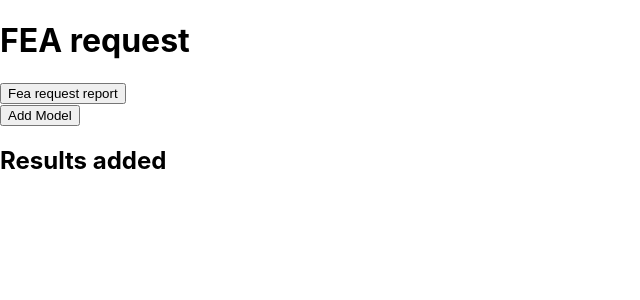
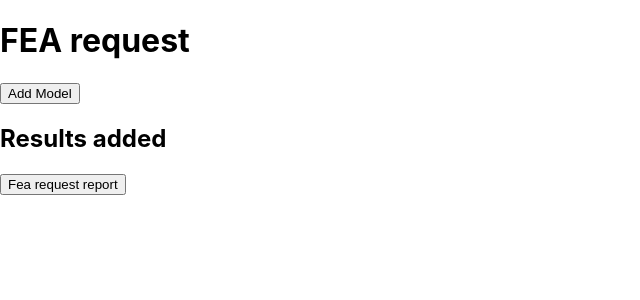
Before and after one commit to matterholt/modelReport, a React (Create React App) app in the folder report_template/: page / in a window 1280 px wide. Shown: the top 300 px of the page, without its empty margins (0-640 px from the left). Built offline with nearby package versions, Linux system fonts and the light colour scheme.

Commit message:
moved toggle state to printable format componenet

```diff
--- a/report_template/src/App.js
+++ b/report_template/src/App.js
@@ -1,25 +1,8 @@
 import React, { useState } from "react";
 ////   Style
 import "./App.css";
-import PrintableDoc from "./print_doc/PrintableFormat";
+import PrintFEARequest from "./print_doc/PrintableFormat";
 import AddData from "./components/AddCmModel";
-function PrintFEARequest() {
-  const [showPrint, hidePrint] = useState(false);
-  if (showPrint === false) {
-    return (
-      <div>
-        <button onClick={() => hidePrint(true)}>Fea request report</button>
-      </div>
-    );
-  } else {
-    return (
-      <>
-        <button onClick={() => hidePrint(false)}> Hide page</button>
-        <PrintableDoc />
-      </>
-    );
-  }
-}
 
 // create component that
 function DisplayData({ doc_Model }) {
@@ -57,10 +40,10 @@ function App() {
   return (
     <div>
       <h1>FEA request</h1>
-      <PrintFEARequest />
       <AddData addToModelData={addToModelData} />
       <h2>Results added </h2>
       <DisplayData doc_Model={doc_Model} />
+      <PrintFEARequest />
     </div>
   );
 }
--- a/report_template/src/print_doc/PrintableFormat.js
+++ b/report_template/src/print_doc/PrintableFormat.js
@@ -1,10 +1,28 @@
-import React from "react";
+import React, { useState } from "react";
 import Header from "./components/Header";
 import Footer from "./components/Footer";
 import ResultTable from "./components/ResultTable";
 import WeightInfo from "./components/WeightInfo";
 import AnalysisSummary from "./components/AnalysisSummary";
 import ModelImg from "./components/ModelImg";
+
+function PrintFEARequest() {
+  const [showPrint, hidePrint] = useState(false);
+  if (showPrint === false) {
+    return (
+      <div>
+        <button onClick={() => hidePrint(true)}>Fea request report</button>
+      </div>
+    );
+  } else {
+    return (
+      <>
+        <button onClick={() => hidePrint(false)}> Hide page</button>
+        <PrintableDoc />
+      </>
+    );
+  }
+}
 
 function PrintableDoc() {
   const cmValidation = "V01R00"; // dropdown or input
@@ -20,4 +38,4 @@ function PrintableDoc() {
     </div>
   );
 }
-export default PrintableDoc;
+export default PrintFEARequest;
```
